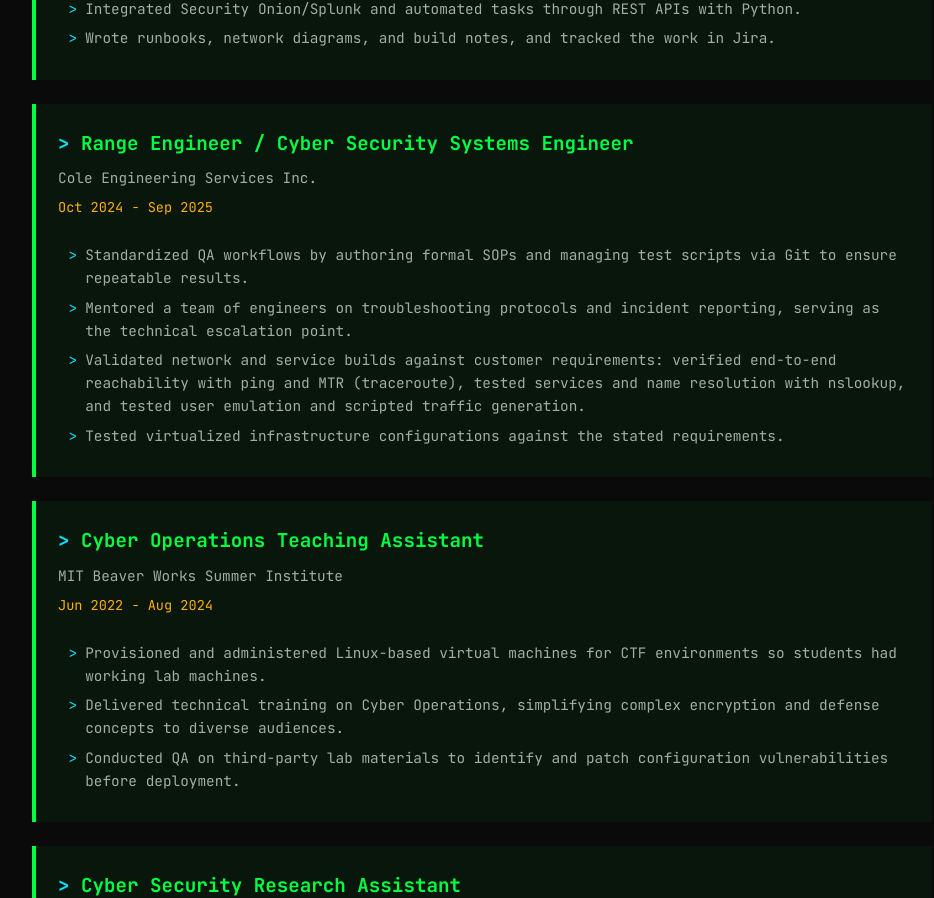
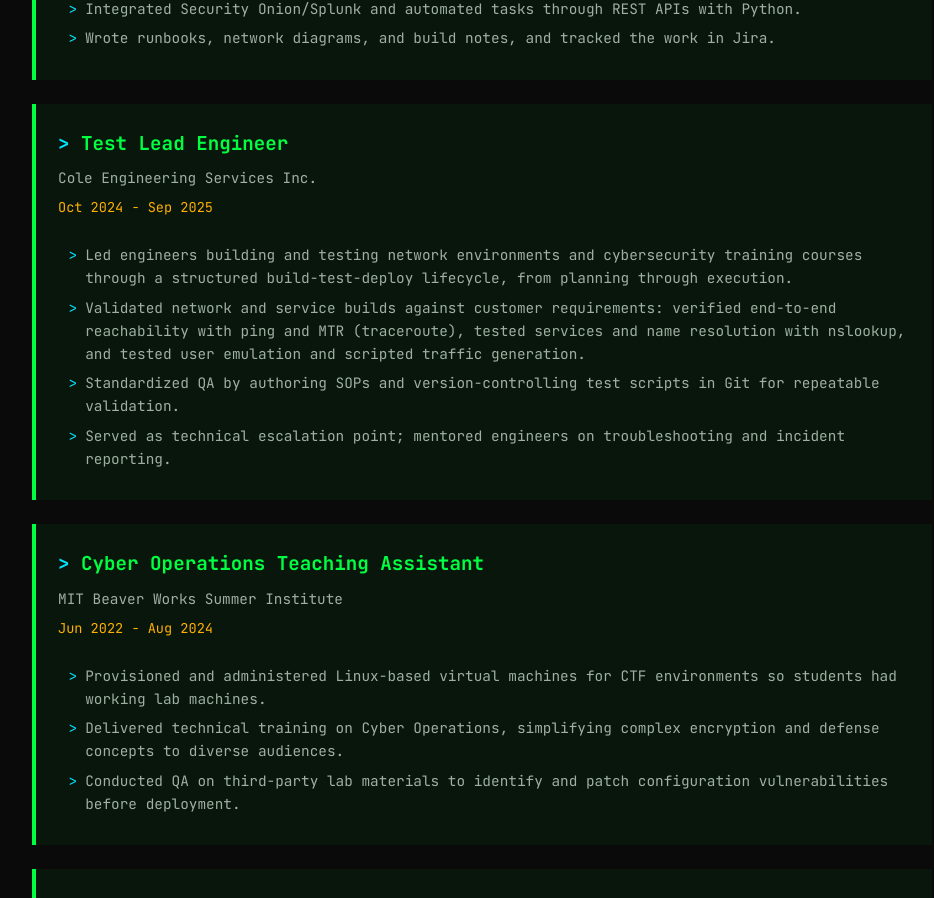
Before and after one commit to mcoco35/mason-coco-portfolio, a React (Create React App) app: page / in a window 1280 px wide. Shown: the part 2559-3457 px from the top of the page, without its empty margins (158-1092 px from the left). Built offline with nearby package versions, Linux system fonts and the light colour scheme.

Commit message:
Restore the Cole Test Lead Engineer title and resume bullets.
The Oct 2024–Sep 2025 role uses Mason's official title and the four resume lines, and skill sources use that same title.

Co-authored-by: Mason Coco <mcoco35@users.noreply.github.com>

```diff
--- a/src/App.js
+++ b/src/App.js
@@ -286,14 +286,14 @@ function App() {
             </div>
 
             <div className="education-entry">
-              <h3>Range Engineer / Cyber Security Systems Engineer</h3>
+              <h3>Test Lead Engineer</h3>
               <p className="institution">Cole Engineering Services Inc.</p>
               <p className="dates">Oct 2024 - Sep 2025</p>
               <ul>
-                <li>Standardized QA workflows by authoring formal SOPs and managing test scripts via Git to ensure repeatable results.</li>
-                <li>Mentored a team of engineers on troubleshooting protocols and incident reporting, serving as the technical escalation point.</li>
+                <li>Led engineers building and testing network environments and cybersecurity training courses through a structured build-test-deploy lifecycle, from planning through execution.</li>
                 <li>Validated network and service builds against customer requirements: verified end-to-end reachability with ping and MTR (traceroute), tested services and name resolution with nslookup, and tested user emulation and scripted traffic generation.</li>
-                <li>Tested virtualized infrastructure configurations against the stated requirements.</li>
+                <li>Standardized QA by authoring SOPs and version-controlling test scripts in Git for repeatable validation.</li>
+                <li>Served as technical escalation point; mentored engineers on troubleshooting and incident reporting.</li>
               </ul>
             </div>
 
--- a/src/SkillsMatrix.js
+++ b/src/SkillsMatrix.js
@@ -10,7 +10,7 @@ export const SKILLS_DATA = [
     category: 'Networking',
     sources: [
       { type: 'work', label: 'Cole Engineering — Systems Engineer' },
-      { type: 'work', label: 'Cole Engineering — Test Lead' },
+      { type: 'work', label: 'Cole Engineering — Test Lead Engineer' },
       { type: 'cert', label: 'CompTIA Network+ — Networking Concepts' },
       { type: 'cert', label: 'CompTIA A+ — Networking' },
       { type: 'cert', label: 'CompTIA Security+ — Security Architecture' },
@@ -145,7 +145,7 @@ export const SKILLS_DATA = [
       { type: 'work', label: 'Cole Engineering — VMware ESXi hosts' },
       { type: 'work', label: 'Cole Engineering — vSphere/ESXi template copying with PowerCLI' },
       { type: 'work', label: 'Cole Engineering — Systems Engineer' },
-      { type: 'work', label: 'Cole Engineering — Test Lead' },
+      { type: 'work', label: 'Cole Engineering — Test Lead Engineer' },
       { type: 'work', label: 'MIT BWSI — Teaching Assistant' },
       { type: 'cert', label: 'CompTIA A+ — Virtualization and Cloud' },
       { type: 'cert', label: 'CompTIA Security+ — Security Architecture' },
@@ -232,7 +232,7 @@ export const SKILLS_DATA = [
     category: 'Networking',
     sources: [
       { type: 'work', label: 'Cole Engineering — Systems Engineer' },
-      { type: 'work', label: 'Cole Engineering — Test Lead' },
+      { type: 'work', label: 'Cole Engineering — Test Lead Engineer' },
       { type: 'cert', label: 'CompTIA Network+ — Network Troubleshooting' },
       { type: 'cert', label: 'CompTIA A+ — Networking' },
       { type: 'education', label: 'M.S. Cybersecurity — Network & Infrastructure Security' },
@@ -789,7 +789,7 @@ export const SKILLS_DATA = [
     name: 'Git / Version Control',
     category: 'Programming',
     sources: [
-      { type: 'work', label: 'Cole Engineering — Test Lead' },
+      { type: 'work', label: 'Cole Engineering — Test Lead Engineer' },
       { type: 'education', label: 'B.S. Computer Science' },
     ]
   },
@@ -933,7 +933,7 @@ export const SKILLS_DATA = [
     category: 'Systems',
     sources: [
       { type: 'work', label: 'Booz Allen — Cyber Range Engineer' },
-      { type: 'work', label: 'Cole Engineering — Test Lead' },
+      { type: 'work', label: 'Cole Engineering — Test Lead Engineer' },
       { type: 'work', label: 'Cole Engineering — Systems Engineer' },
       { type: 'work', label: 'MIT BWSI — Teaching Assistant' },
     ]
@@ -1059,7 +1059,7 @@ export const SKILLS_DATA = [
     name: 'Change Management & SOPs',
     category: 'Governance',
     sources: [
-      { type: 'work', label: 'Cole Engineering — Test Lead' },
+      { type: 'work', label: 'Cole Engineering — Test Lead Engineer' },
       { type: 'cert', label: 'CompTIA Security+ — General Security Concepts' },
       { type: 'cert', label: 'CompTIA A+ — Operational Procedures' },
       { type: 'cert', label: 'CompTIA Network+ — Network Operations' },
@@ -1089,7 +1089,7 @@ export const SKILLS_DATA = [
     sources: [
       { type: 'education', label: 'B.S. Computer Science — Strategic Writing' },
       { type: 'education', label: 'M.S. Cybersecurity — Leadership & Integration (Capstone)' },
-      { type: 'work', label: 'Cole Engineering — Test Lead (SOPs)' },
+      { type: 'work', label: 'Cole Engineering — Test Lead Engineer (SOPs)' },
     ]
   },
   {
```
Also changed, not shown: cv2.txt, 1 other file (tests, documents, lock files or other folders).
